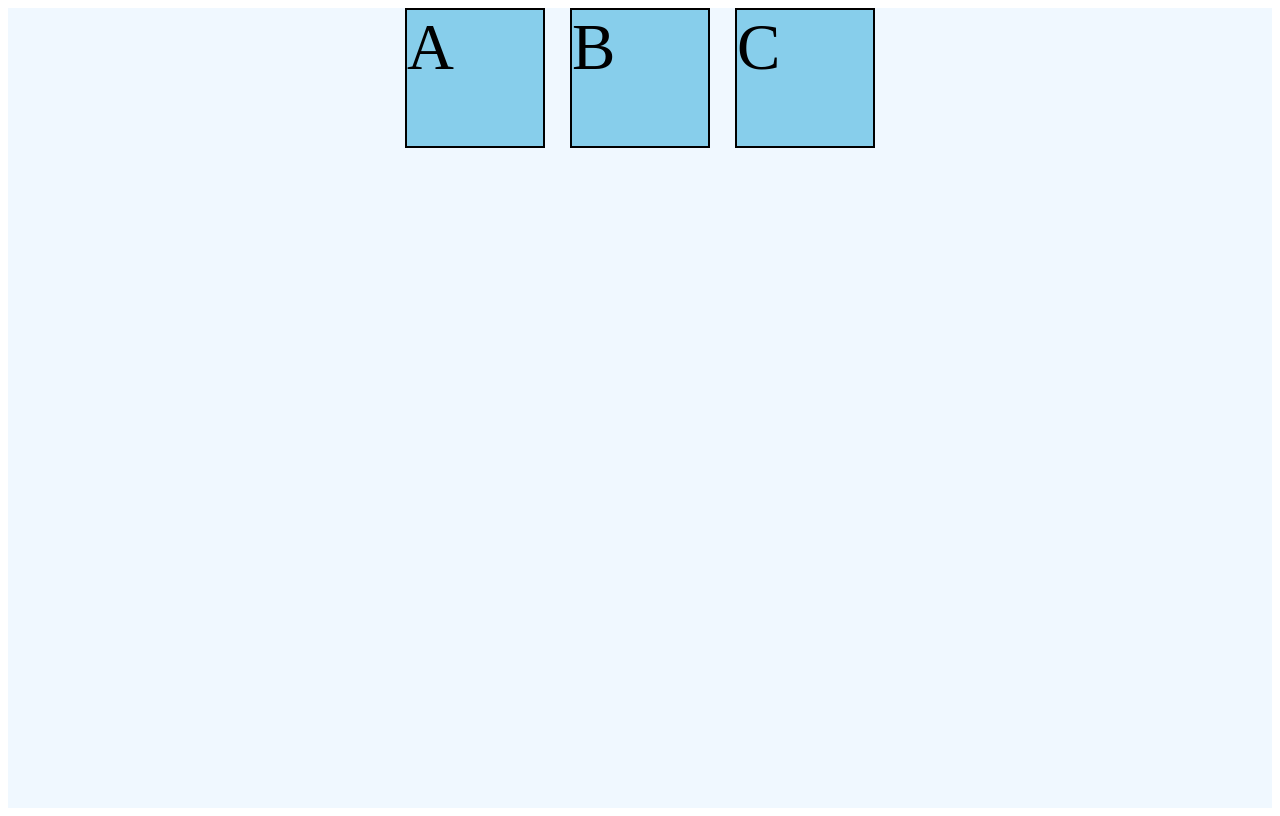
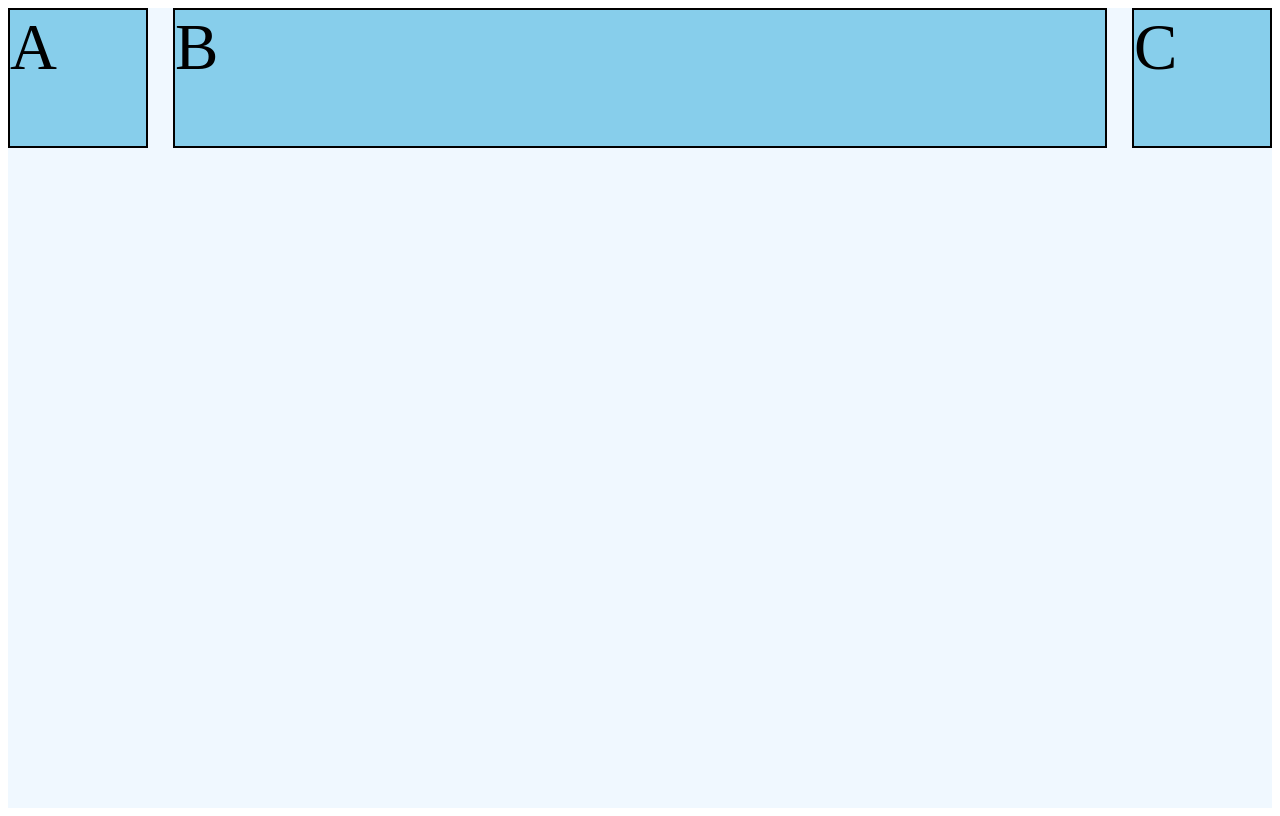
Before and after one commit to Newbie-01-arch/Project-1, a plain HTML site: page index.html in a window 1280 px wide. Drawn offline with Linux system fonts and the light colour scheme.

Commit message:
feat: Add flex shorthand property to box-2 class
- Add flex shorthand property to box-2 class
- To make the box-2 flex-items flexible

```diff
--- a/style.css
+++ b/style.css
@@ -35,3 +35,8 @@
 /* .box-2{
     flex:2 1 30em;
 } */
+
+
+.box-2{
+    flex:1;
+}
```
